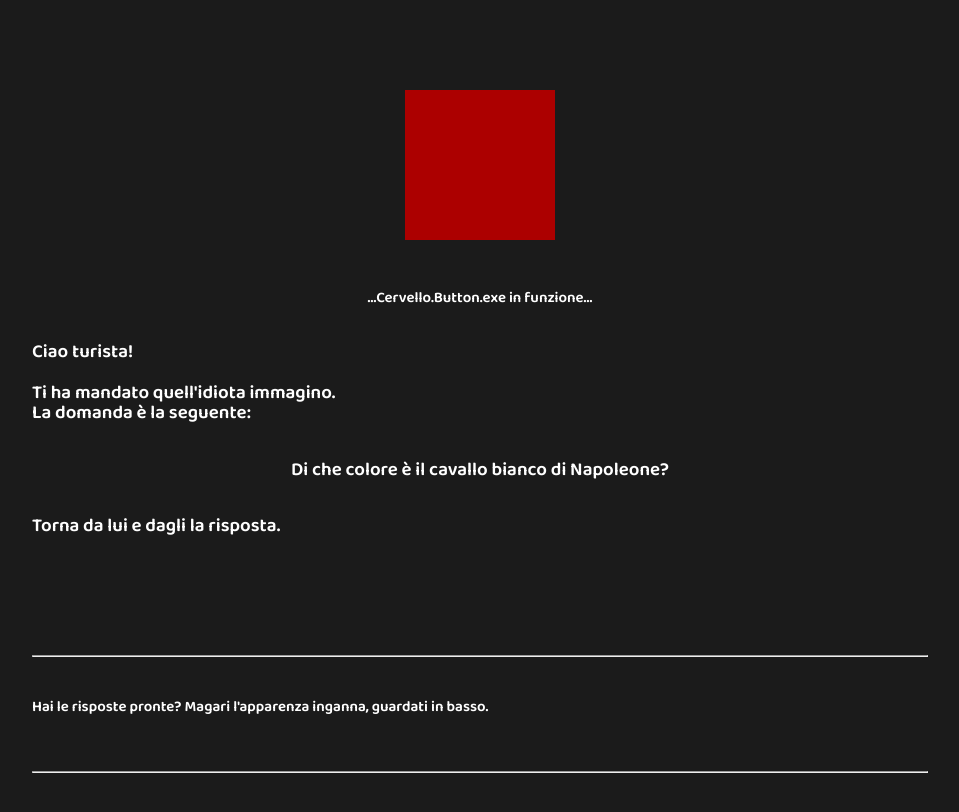
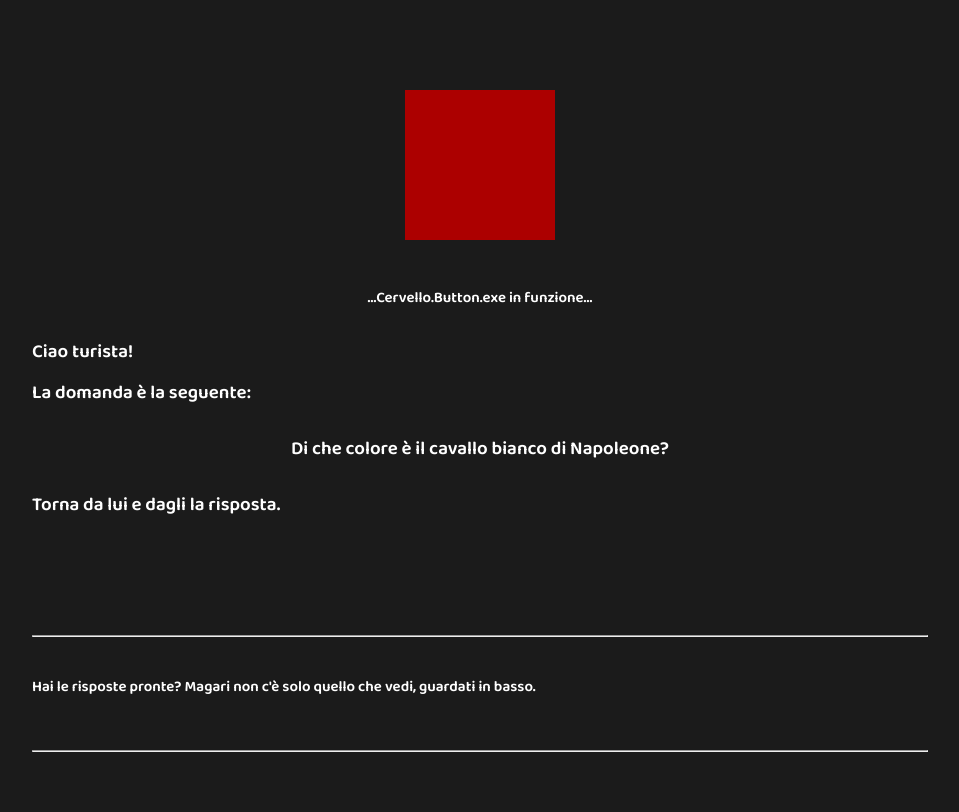
Before and after one commit to AppInutile/CervelloButton, a plain HTML site: page index.html in a window 1280 px wide. Shown: the top 812 px of the page, without its empty margins (160-1119 px from the left). Drawn offline with Linux system fonts and the light colour scheme.

Commit message:
init commit

```diff
--- a/index.html
+++ b/index.html
@@ -24,12 +24,11 @@
 
    <div class="container">
       	<div class="col s12 m12 l12"><h2 >Ciao turista! <br><br>
-          Ti ha mandato quell'idiota immagino.<br>
           La domanda è la seguente:</h2><h2 class="center">Di che colore è il cavallo bianco di Napoleone?</h2>
             <h2>Torna da lui e dagli la risposta.</h2>
             <br><br><br><br>
             <hr>
-            <h1>Hai le risposte pronte? Magari l'apparenza inganna, guardati in basso.</h1>
+            <h1>Hai le risposte pronte? Magari non c'è solo quello che vedi, guardati in basso.</h1>
             <br>
             <hr>
       	</div>
```
